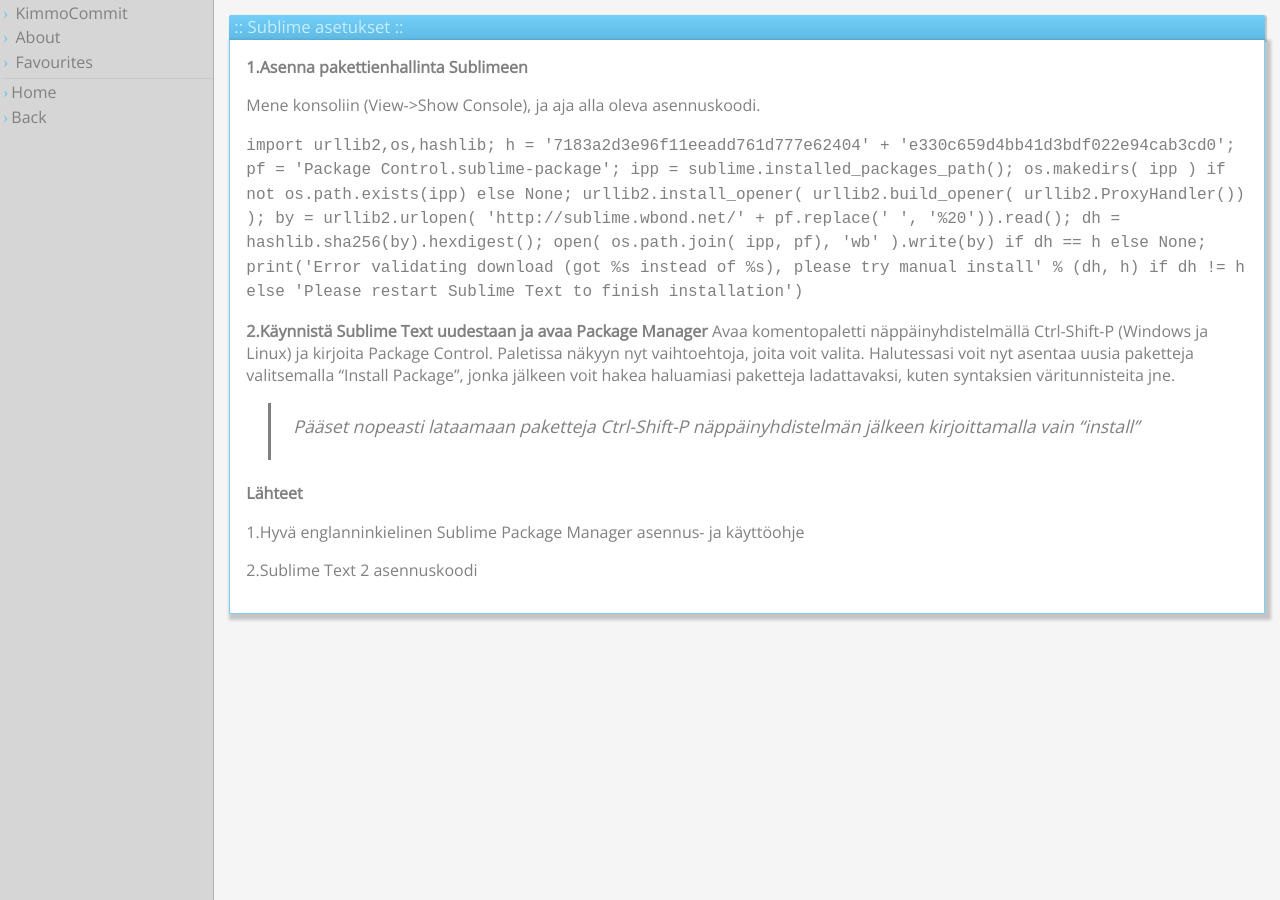
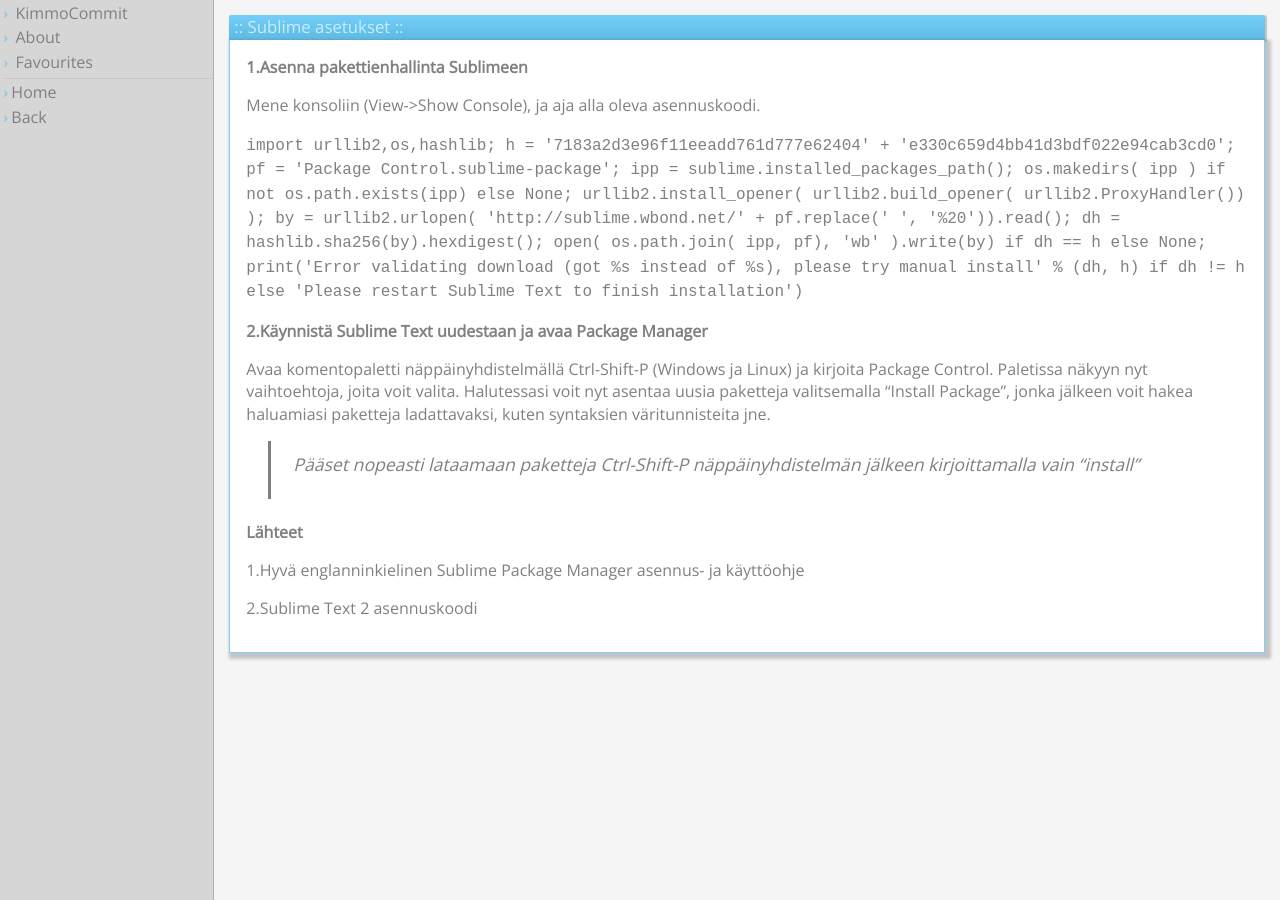
Before and after one commit to KimmoCommit/JAM, a Jekyll site: the page built from _posts/2014-05-03-sublimesetup.md, in a window 1280 px wide. Built offline with Jekyll 4.4.1, drawn with Linux system fonts in a browser that asks for light colours; nearby versions of some CDN libraries; library files that are not in the unit come from our copies.

```diff
--- a/_posts/2014-05-03-sublimesetup.md
+++ b/_posts/2014-05-03-sublimesetup.md
@@ -11,25 +11,12 @@ Mene konsoliin (View->Show Console), ja aja alla oleva asennuskoodi.
 ``import urllib2,os,hashlib; h = '7183a2d3e96f11eeadd761d777e62404' + 'e330c659d4bb41d3bdf022e94cab3cd0'; pf = 'Package Control.sublime-package'; ipp = sublime.installed_packages_path(); os.makedirs( ipp ) if not os.path.exists(ipp) else None; urllib2.install_opener( urllib2.build_opener( urllib2.ProxyHandler()) ); by = urllib2.urlopen( 'http://sublime.wbond.net/' + pf.replace(' ', '%20')).read(); dh = hashlib.sha256(by).hexdigest(); open( os.path.join( ipp, pf), 'wb' ).write(by) if dh == h else None; print('Error validating download (got %s instead of %s), please try manual install' % (dh, h) if dh != h else 'Please restart Sublime Text to finish installation')``
 
 
+**2.Käynnistä Sublime Text uudestaan ja avaa Package Manager**
 
-
-
-
-
-
-
-**2.Käynnistä Sublime Text uudestaan ja avaa Package Manager**
 Avaa komentopaletti näppäinyhdistelmällä Ctrl-Shift-P (Windows ja Linux) ja kirjoita Package Control.
 Paletissa näkyyn nyt vaihtoehtoja, joita voit valita. Halutessasi voit nyt asentaa uusia paketteja valitsemalla "Install Package", jonka jälkeen voit hakea haluamiasi paketteja ladattavaksi, kuten syntaksien väritunnisteita jne.
 
 > Pääset nopeasti lataamaan paketteja Ctrl-Shift-P näppäinyhdistelmän jälkeen kirjoittamalla vain "install"
-
-
-
-
-
-
-
 
 
 **Lähteet**
```
